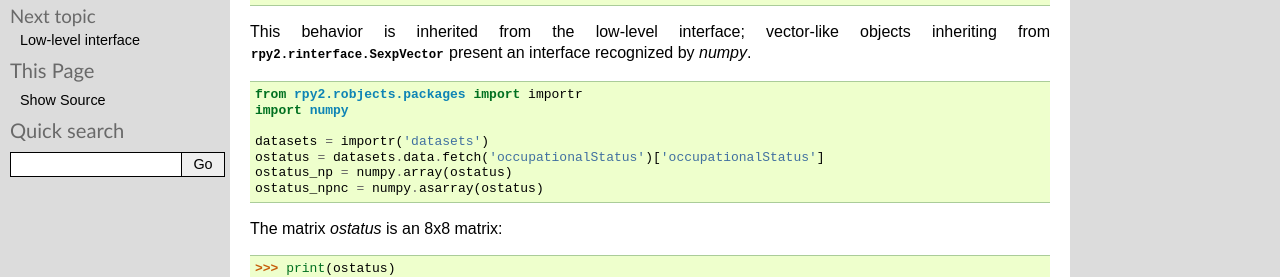
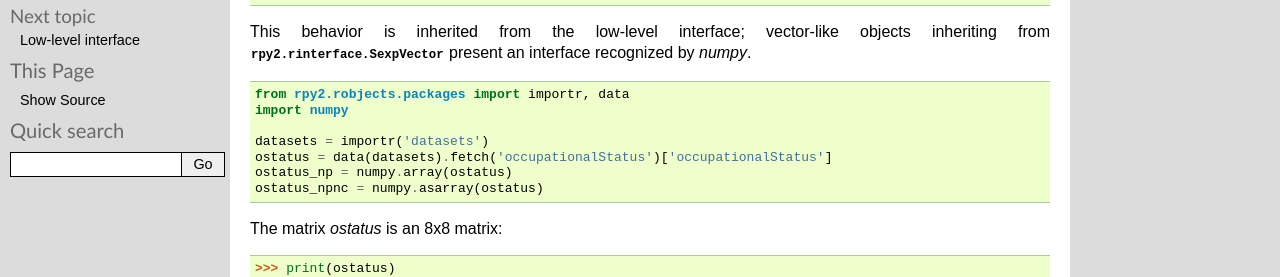
Before and after one commit to rpy2/rpy2, a Sphinx documentation site: the page built from doc/source/numpy.rst, in a window 1280 px wide and 900 px high. Shown: the part 388-665 px from the top of the window. Built offline with Sphinx 7.4.7, drawn with Linux system fonts in a browser that asks for light colours; formulas are drawn with MathJax 3.

Commit message:
Edited the doc to use the new function `rpy2.robjects.packages.data`
--HG--
branch : version_2.4.x

```diff
--- a/doc/source/_static/demos/graphics.py
+++ b/doc/source/_static/demos/graphics.py
@@ -4,7 +4,7 @@ from rpy2 import robjects
 from rpy2.robjects import Formula, Environment
 from rpy2.robjects.vectors import IntVector, FloatVector
 from rpy2.robjects.lib import grid
-from rpy2.robjects.packages import importr
+from rpy2.robjects.packages import importr, data
 
 # The R 'print' function
 rprint = robjects.globalenv.get("print")
@@ -32,7 +32,7 @@ grdevices.png('../../_static/graphics_lattice_xyplot_1.png',
               width = 612, height = 612, antialias="subpixel", type="cairo")
 #-- xyplot1-begin
 datasets = importr('datasets')
-mtcars = datasets.__rdata__.fetch('mtcars')['mtcars']
+mtcars = data(datasets).fetch('mtcars')['mtcars']
 formula = Formula('mpg ~ wt')
 formula.getenvironment()['mpg'] = mtcars.rx2('mpg')
 formula.getenvironment()['wt'] = mtcars.rx2('wt')
@@ -77,7 +77,7 @@ grdevices.dev_off()
 grdevices.png('../../_static/graphics_lattice_wireframe_1.png',
     width = 612, height = 612, antialias="subpixel", type="cairo")
 #-- wireframe1-begin
-tmpenv = datasets.__rdata__.fetch("volcano")
+tmpenv = data(datasets).fetch("volcano")
 volcano = tmpenv["volcano"]
 
 p = lattice.wireframe(volcano, shade = True,
@@ -112,7 +112,7 @@ import rpy2.robjects as ro
 from rpy2.robjects.packages import importr
 base = importr('base')
 
-mtcars = datasets.__rdata__.fetch('mtcars')['mtcars']
+mtcars = data(datasets).fetch('mtcars')['mtcars']
 
 #-- setupggplot2-end
 
@@ -718,7 +718,7 @@ grid.newpage()
 vp = grid.viewport(width = 1, height = 1)
 vp.push()
 
-tmpenv = datasets.__rdata__.fetch("rock")
+tmpenv = data(datasets).fetch("rock")
 rock = tmpenv["rock"]
 
 p = ggplot2.ggplot(rock) + \
--- a/doc/source/numpy.rst
+++ b/doc/source/numpy.rst
@@ -31,11 +31,11 @@ present an interface recognized by `numpy`.
 
 .. code-block:: python
 
-   from rpy2.robjects.packages import importr
+   from rpy2.robjects.packages import importr, data
    import numpy
 
    datasets = importr('datasets')
-   ostatus = datasets.data.fetch('occupationalStatus')['occupationalStatus']
+   ostatus = data(datasets).fetch('occupationalStatus')['occupationalStatus']
    ostatus_np = numpy.array(ostatus)
    ostatus_npnc = numpy.asarray(ostatus)
 
--- a/doc/source/porting-to-rpy2.rst
+++ b/doc/source/porting-to-rpy2.rst
@@ -35,7 +35,7 @@ requires Python knowledge.
 .. code-block:: python
 
    from rpy2.robjects.vectors import DataFrame
-   from rpy2.robjects.packages import importr
+   from rpy2.robjects.packages import importr, data
 
    r_base = importr('base')
 
@@ -57,7 +57,7 @@ R's own collection of datasets:
 .. code-block:: python
 
    datasets = importr('datasets')
-   faithful_data = datasets.data.fetch('faithful')['faithful']
+   faithful_data = data(datasets).fetch('faithful')['faithful']
 
 Summary
 """""""
```
